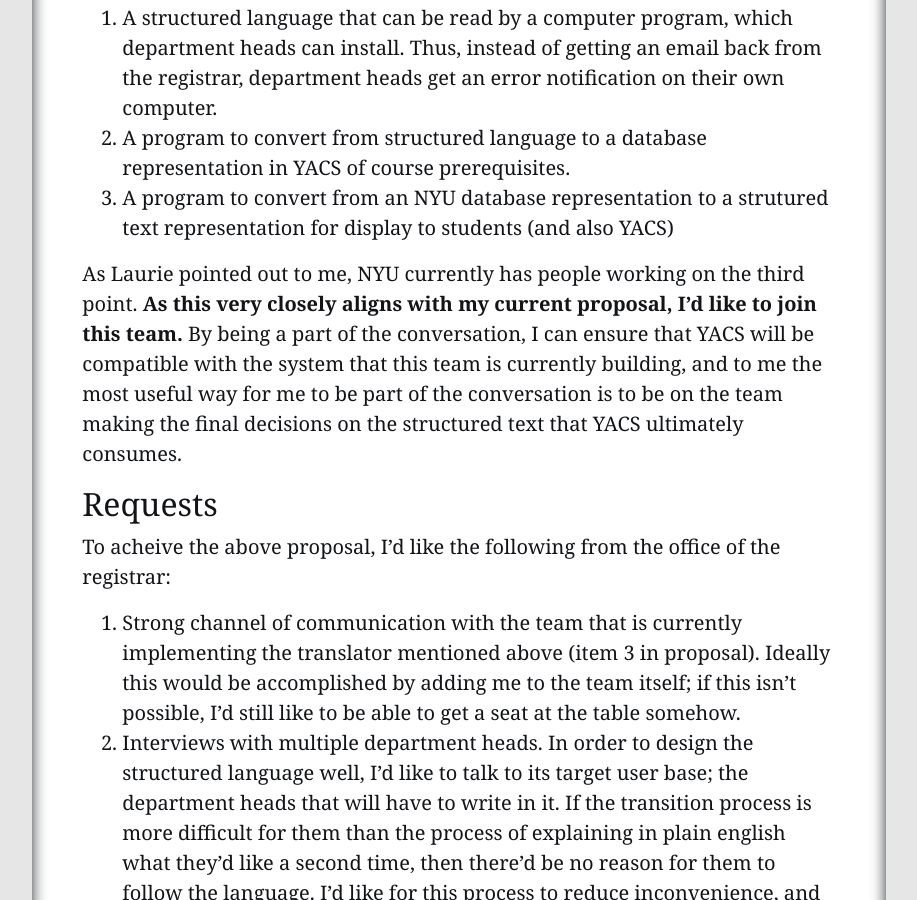
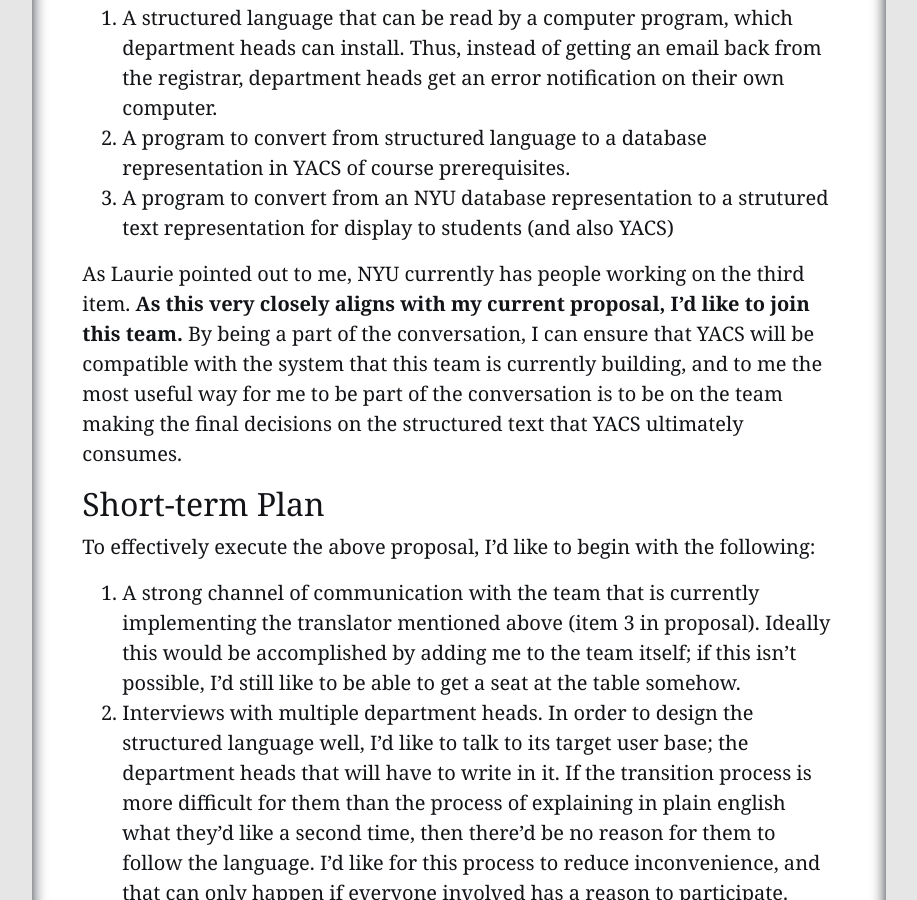
Before and after one commit to A1Liu/a1liu.github.io, a Jekyll site: the page built from src/_collections/_docs/2019-03-22-declarative-language-plan.md, in a window 1280 px wide and 900 px high, scrolled down 1868 px. Shown: the whole window, without its empty margins (181-1098 px from the left). Built offline with Jekyll 4.4.1, drawn with Linux system fonts in a browser that asks for light colours.

Commit message:
better wording

```diff
--- a/src/_collections/_docs/2019-03-22-declarative-language-plan.md
+++ b/src/_collections/_docs/2019-03-22-declarative-language-plan.md
@@ -63,17 +63,17 @@
 3. A program to convert from an NYU database representation to a strutured text
    representation for display to students (and also YACS)
 
-As Laurie pointed out to me, NYU currently has people working on the third point.
+As Laurie pointed out to me, NYU currently has people working on the third item.
 **As this very closely aligns with my current proposal, I'd like to join this team.**
 By being a part of the conversation, I can ensure that YACS will be compatible with
 the system that this team is currently building, and to me the most useful way
 for me to be part of the conversation is to be on the team making the final
 decisions on the structured text that YACS ultimately consumes.
 
-## Requests
-To acheive the above proposal, I'd like the following from the office of the registrar:
+## Short-term Plan
+To effectively execute the above proposal, I'd like to begin with the following:
 
-1. Strong channel of communication with the team that is currently implementing
+1. A strong channel of communication with the team that is currently implementing
    the translator mentioned above (item 3 in proposal). Ideally this would be
    accomplished by adding me to the team itself; if this isn't possible, I'd still
    like to be able to get a seat at the table somehow.
```
